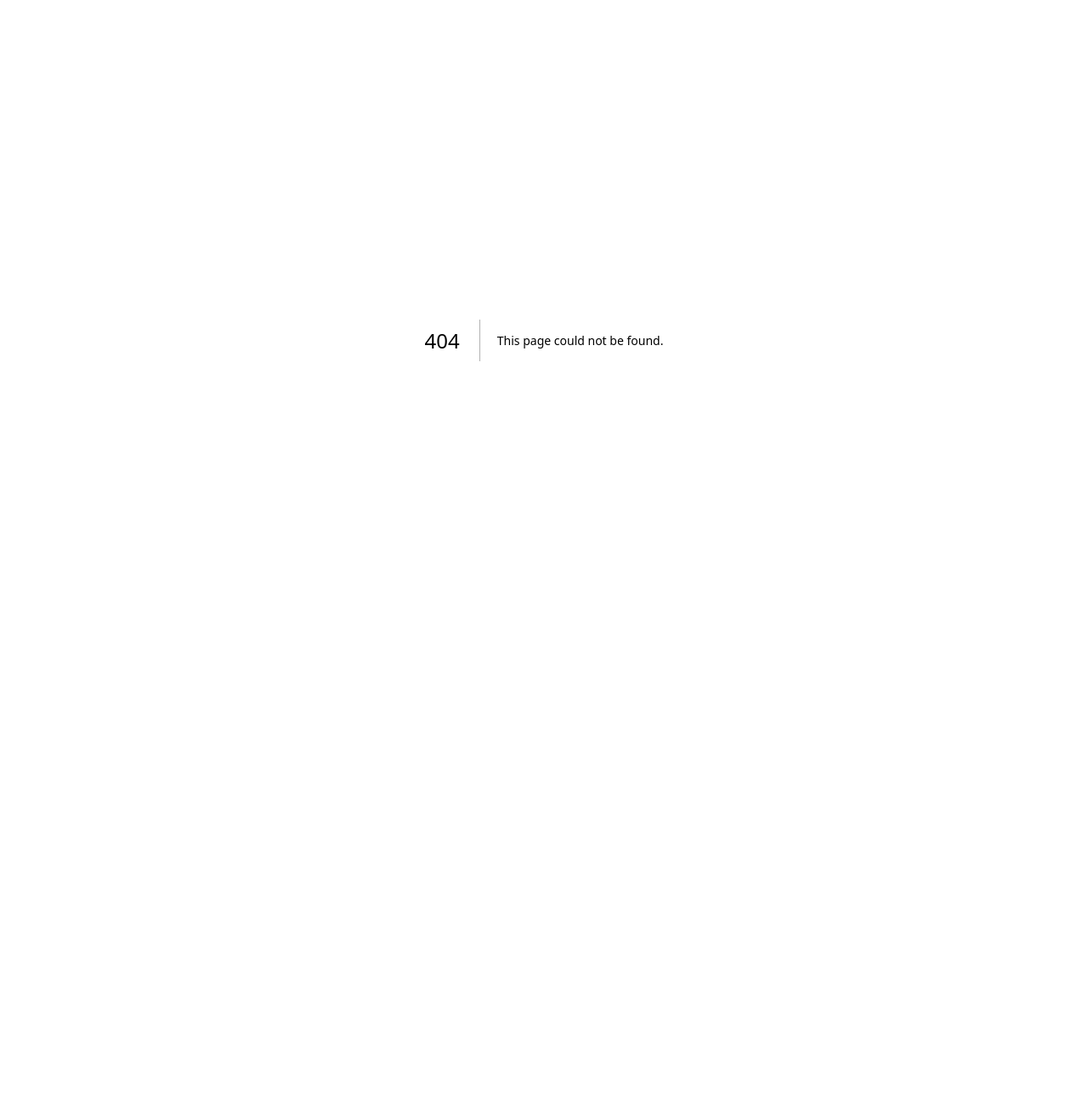
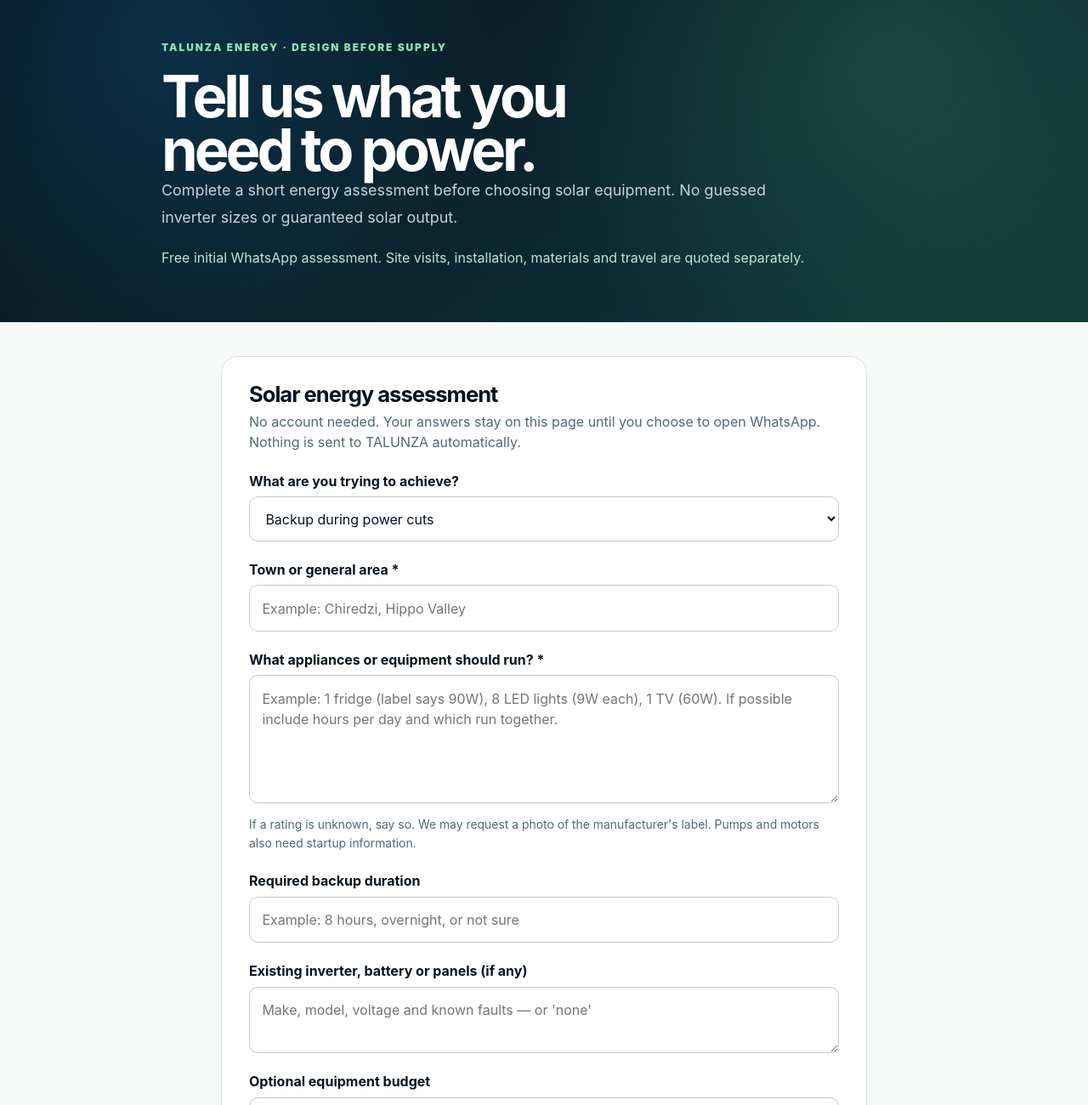
Before and after one commit to terysoft/talunza-technical-services-web, a Next.js app: page /talunza-technical-services-web/solar/assessment in a window 1280 px wide. Before the commit this address had no page. Shown: the top 1300 px of the page at 85% size. Before the commit the page ends 800 px from the top, so only its background shows below. Built offline with nearby package versions, Linux system fonts and the light colour scheme.

Commit message:
Add no-backend solar assessment WhatsApp handoff page

```diff
--- /dev/null
+++ b/app/solar/assessment/page.tsx
@@ -0,0 +1,114 @@
+'use client';
+
+import { useMemo, useState } from 'react';
+
+type Goal = 'backup' | 'off_grid' | 'reduce_bills' | 'upgrade' | 'repair';
+
+const whatsappNumber = '263777323918';
+
+function safeText(value: string, maxLength: number): string {
+  return value.trim().replace(/[\u0000-\u001f\u007f]+/g, ' ').slice(0, maxLength);
+}
+
+export default function SolarAssessmentPage() {
+  const [goal, setGoal] = useState<Goal>('backup');
+  const [locality, setLocality] = useState('');
+  const [appliances, setAppliances] = useState('');
+  const [hours, setHours] = useState('');
+  const [existing, setExisting] = useState('');
+  const [budget, setBudget] = useState('');
+  const [contact, setContact] = useState('');
+  const [consent, setConsent] = useState(false);
+
+  const complete = consent && locality.trim().length > 1 && appliances.trim().length > 4;
+  const message = useMemo(() => {
+    const parts = [
+      'Hello TALUNZA Energy. I request a free initial solar energy assessment.',
+      'Goal: ' + goal.replaceAll('_', ' '),
+      'Area: ' + safeText(locality, 90),
+      'Appliances / quantities / ratings / hours: ' + safeText(appliances, 850),
+      'Desired backup hours: ' + (safeText(hours, 35) || 'Not sure'),
+      'Existing system: ' + (safeText(existing, 180) || 'Not provided'),
+      'Equipment budget (optional): ' + (safeText(budget, 80) || 'Not decided'),
+      'Preferred name / callback (optional): ' + (safeText(contact, 120) || 'Not provided'),
+      'Please advise what rating-label photos and site details you need before recommending equipment.',
+    ];
+    return parts.join('\n');
+  }, [goal, locality, appliances, hours, existing, budget, contact]);
+
+  const whatsapp = 'https://wa.me/' + whatsappNumber + '?text=' + encodeURIComponent(message);
+
+  return (
+    <main>
+      <section className="hero" style={{ minHeight: 'auto' }}>
+        <div style={{ width: 'min(900px, calc(100% - 2rem))', margin: 'auto', padding: '3rem 0' }}>
+          <p className="eyebrow">TALUNZA ENERGY · DESIGN BEFORE SUPPLY</p>
+          <h1 style={{ maxWidth: '15ch', fontSize: 'clamp(2.2rem, 6vw, 4.3rem)' }}>Tell us what you need to power.</h1>
+          <p className="heroCopy">Complete a short energy assessment before choosing solar equipment. No guessed inverter sizes or guaranteed solar output.</p>
+          <p style={{ color: '#bde7d2', marginTop: '1.25rem' }}>Free initial WhatsApp assessment. Site visits, installation, materials and travel are quoted separately.</p>
+        </div>
+      </section>
+
+      <section className="section" style={{ paddingTop: '2.5rem', paddingBottom: '3rem' }}>
+        <form
+          aria-label="Solar energy enquiry"
+          style={{ maxWidth: 760, margin: 'auto', padding: 'clamp(1rem, 4vw, 2rem)', background: '#fff', border: '1px solid #d8e2e1', borderRadius: '1.25rem' }}
+          onSubmit={(event) => event.preventDefault()}
+        >
+          <h2 style={{ fontSize: '1.6rem', margin: '0 0 .5rem', letterSpacing: '-.04em' }}>Solar energy assessment</h2>
+          <p style={{ color: '#516872', marginTop: 0 }}>No account needed. Your answers stay on this page until you choose to open WhatsApp. Nothing is sent to TALUNZA automatically.</p>
+
+          <label htmlFor="energy-goal" style={{ display: 'block', fontWeight: 750, marginTop: '1.4rem' }}>What are you trying to achieve?</label>
+          <select id="energy-goal" value={goal} onChange={(event) => setGoal(event.target.value as Goal)} style={field}>
+            <option value="backup">Backup during power cuts</option>
+            <option value="off_grid">Fully off-grid electricity</option>
+            <option value="reduce_bills">Reduce electricity bills</option>
+            <option value="upgrade">Expand an existing solar system</option>
+            <option value="repair">Diagnose an existing system</option>
+          </select>
+
+          <label htmlFor="energy-area" style={label}>Town or general area *</label>
+          <input id="energy-area" name="area" value={locality} maxLength={90} required placeholder="Example: Chiredzi, Hippo Valley" onChange={(event) => setLocality(event.target.value)} style={field} />
+
+          <label htmlFor="energy-appliances" style={label}>What appliances or equipment should run? *</label>
+          <textarea id="energy-appliances" name="appliances" value={appliances} required minLength={5} maxLength={850} rows={5} placeholder={'Example: 1 fridge (label says 90W), 8 LED lights (9W each), 1 TV (60W). If possible include hours per day and which run together.'} onChange={(event) => setAppliances(event.target.value)} style={field} />
+          <p style={hint}>If a rating is unknown, say so. We may request a photo of the manufacturer's label. Pumps and motors also need startup information.</p>
+
+          <label htmlFor="energy-hours" style={label}>Required backup duration</label>
+          <input id="energy-hours" value={hours} maxLength={35} placeholder="Example: 8 hours, overnight, or not sure" onChange={(event) => setHours(event.target.value)} style={field} />
+
+          <label htmlFor="energy-existing" style={label}>Existing inverter, battery or panels (if any)</label>
+          <textarea id="energy-existing" value={existing} maxLength={180} rows={2} placeholder="Make, model, voltage and known faults — or 'none'" onChange={(event) => setExisting(event.target.value)} style={field} />
+
+          <label htmlFor="energy-budget" style={label}>Optional equipment budget</label>
+          <input id="energy-budget" value={budget} maxLength={80} placeholder="Example: US$500–800, or not yet decided" onChange={(event) => setBudget(event.target.value)} style={field} />
+
+          <label htmlFor="energy-callback" style={label}>Preferred name or callback number (optional)</label>
+          <input id="energy-callback" value={contact} maxLength={120} autoComplete="name" placeholder="Only if you want us to call back" onChange={(event) => setContact(event.target.value)} style={field} />
+
+          <label style={{ display: 'flex', gap: '.75rem', alignItems: 'flex-start', margin: '1.6rem 0', color: '#29404b' }}>
+            <input type="checkbox" checked={consent} onChange={(event) => setConsent(event.target.checked)} style={{ marginTop: '.3rem' }} />
+            <span>I choose to share the information above with TALUNZA through WhatsApp so the team can respond to my enquiry. This is not consent to receive marketing messages.</span>
+          </label>
+
+          <div style={{ background: '#f0f6f5', borderRadius: '.85rem', padding: '1rem', marginBottom: '1rem' }}>
+            <strong>Preview before sending</strong>
+            <pre style={{ whiteSpace: 'pre-wrap', overflowWrap: 'anywhere', font: 'inherit', fontSize: '.86rem', margin: '.75rem 0 0' }}>{message}</pre>
+          </div>
+
+          {complete ? (
+            <a href={whatsapp} target="_blank" rel="noopener noreferrer" style={{ display: 'block', textAlign: 'center', padding: '1rem', borderRadius: '.8rem', background: '#0c6349', color: '#fff', textDecoration: 'none', fontWeight: 800 }}>Review and send via WhatsApp</a>
+          ) : (
+            <p role="status" style={{ background: '#fff4e9', borderRadius: '.8rem', padding: '1rem', margin: 0 }}>Enter your area and appliances, then tick the sharing agreement to enable WhatsApp.</p>
+          )}
+          <p style={hint}>Opening WhatsApp does not send the message automatically. Check the generated text there before pressing Send. For safety-critical wiring or inverter faults, a technician must assess the actual installation.</p>
+          <p style={{ marginBottom: 0 }}><a href="../">Back to solar services</a> · <a href="tel:+263777323918">Call 0777 323 918</a></p>
+        </form>
+      </section>
+    </main>
+  );
+}
+
+const field: React.CSSProperties = { display: 'block', width: '100%', marginTop: '.4rem', padding: '.9rem', font: 'inherit', border: '1px solid #b9c9cc', borderRadius: '.65rem', background: '#fff', color: '#07131f' };
+const label: React.CSSProperties = { display: 'block', fontWeight: 750, marginTop: '1.3rem' };
+const hint: React.CSSProperties = { color: '#526973', fontSize: '.87rem', lineHeight: 1.6 };
```
